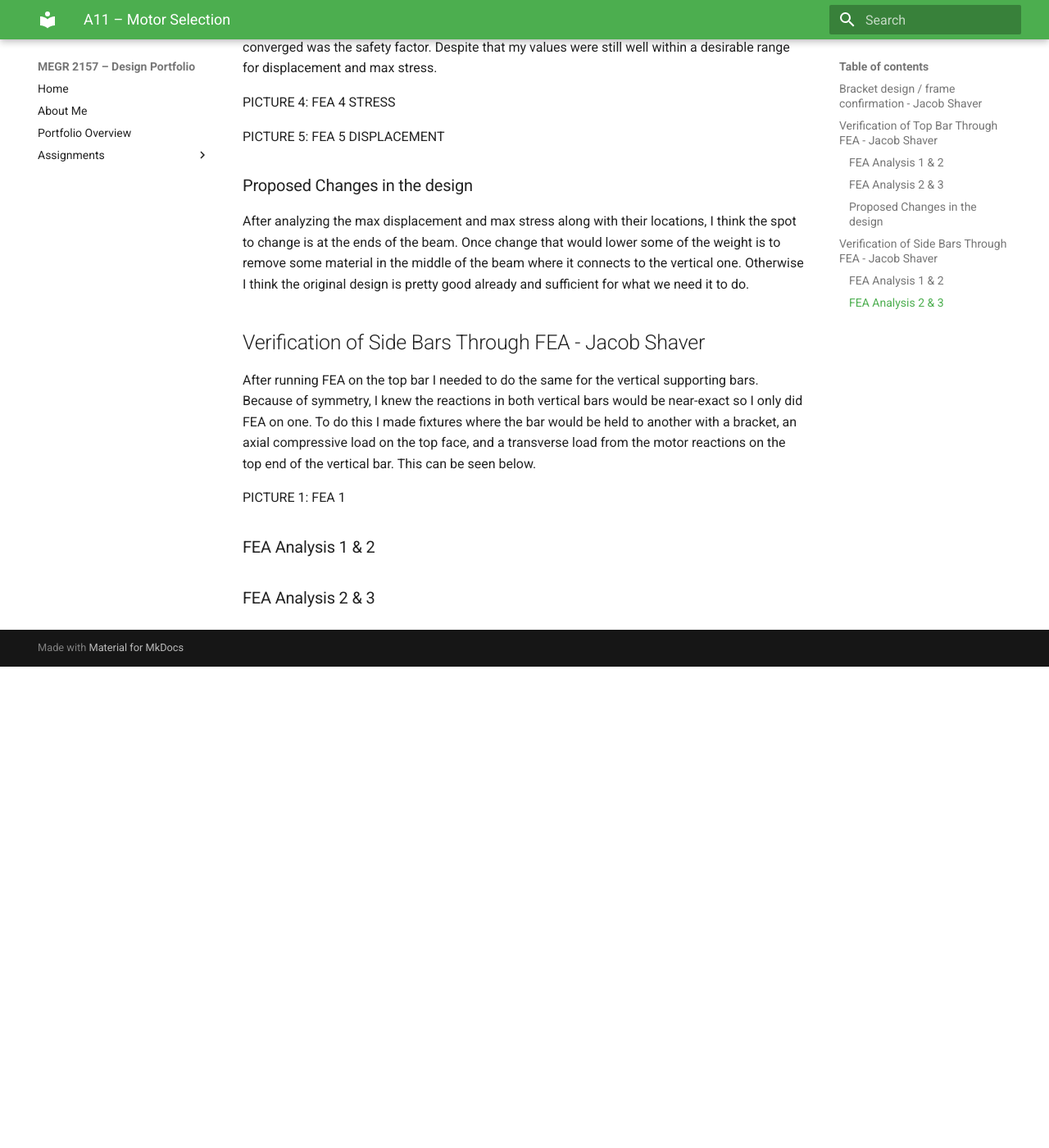
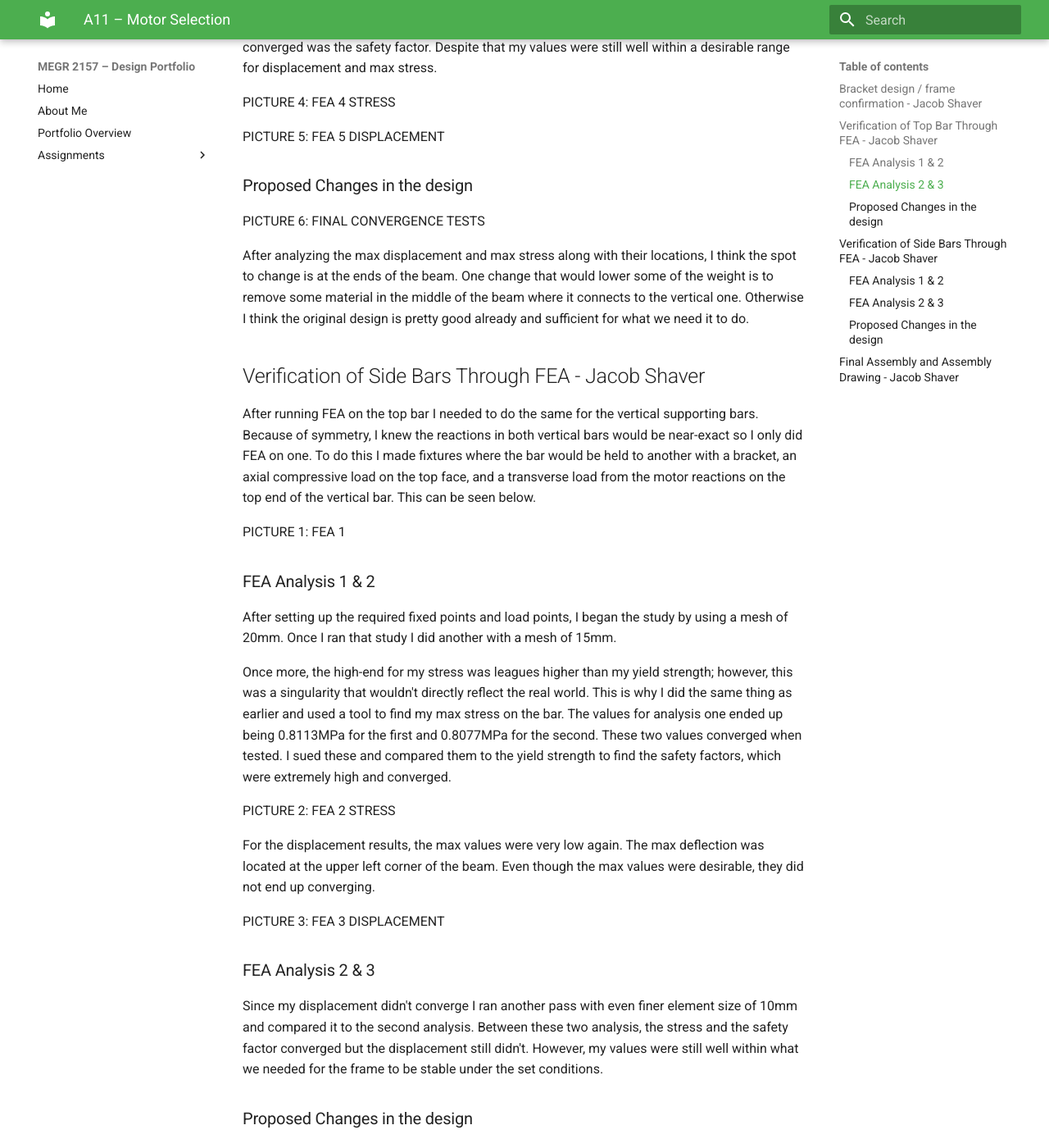
Before and after one commit to JacobShaver/design-projects-portfolio, an MkDocs documentation site: the page built from docs/assignments/a11/index.md, in a window 1280 px wide and 1400 px high, scrolled down 1575 px. Shown: the whole window at 82% size. Built offline with MkDocs 1.6.1 and Material for MkDocs 9.7.7, drawn with Linux system fonts in a browser that asks for light colours; before the commit the page ends 2388 px from its top, so only the background shows below that; some of the changed text lies outside the part shown.

Commit message:
Update index.md

```diff
--- a/docs/assignments/a11/index.md
+++ b/docs/assignments/a11/index.md
@@ -39,7 +39,9 @@ PICTURE 5: FEA 5 DISPLACEMENT
 
 ### Proposed Changes in the design
 
-After analyzing the max displacement and max stress along with their locations, I think the spot to change is at the ends of the beam. Once change that would lower some of the weight is to remove some material in the middle of the beam where it connects to the vertical one. Otherwise I think the original design is pretty good already and sufficient for what we need it to do.
+PICTURE 6: FINAL CONVERGENCE TESTS
+
+After analyzing the max displacement and max stress along with their locations, I think the spot to change is at the ends of the beam. One change that would lower some of the weight is to remove some material in the middle of the beam where it connects to the vertical one. Otherwise I think the original design is pretty good already and sufficient for what we need it to do.
 
 ## Verification of Side Bars Through FEA - Jacob Shaver
 
@@ -49,4 +51,24 @@ PICTURE 1: FEA 1
 
 ### FEA Analysis 1 & 2
 
+After setting up the required fixed points and load points, I began the study by using a mesh of 20mm. Once I ran that study I did another with a mesh of 15mm.
+
+Once more, the high-end for my stress was leagues higher than my yield strength; however, this was a singularity that wouldn't directly reflect the real world. This is why I did the same thing as earlier and used a tool to find my max stress on the bar. The values for analysis one ended up being 0.8113MPa for the first and 0.8077MPa for the second. These two values converged when tested. I sued these and compared them to the yield strength to find the safety factors, which were extremely high and converged.
+
+PICTURE 2: FEA 2 STRESS
+
+For the displacement results, the max values were very low again. The max deflection was located at the upper left corner of the beam. Even though the max values were desirable, they did not end up converging.
+
+PICTURE 3: FEA 3 DISPLACEMENT
+
 ### FEA Analysis 2 & 3
+
+Since my displacement didn't converge I ran another pass with even finer element size of 10mm and compared it to the second analysis. Between these two analysis, the stress and the safety factor converged but the displacement still didn't. However, my values were still well within what we needed for the frame to be stable under the set conditions.
+
+### Proposed Changes in the design
+
+PICTURE 6: FINAL CONVERGENCE TESTS
+
+After analyzing the max displacement and max stress along with their locations, I think the spot to change is at the middle of the beams. Once change that would lower some of the weight is to remove some material in the middle of the beam where it isn't being connected to another beam. This would greatly cutdown on the weight of the beam, and as long as too much isn't removed, it shouldn't lower the safety factor too greatly. Otherwise I still believe the original design is pretty good already and sufficient for what we need it to do.
+
+## Final Assembly and Assembly Drawing - Jacob Shaver
```
